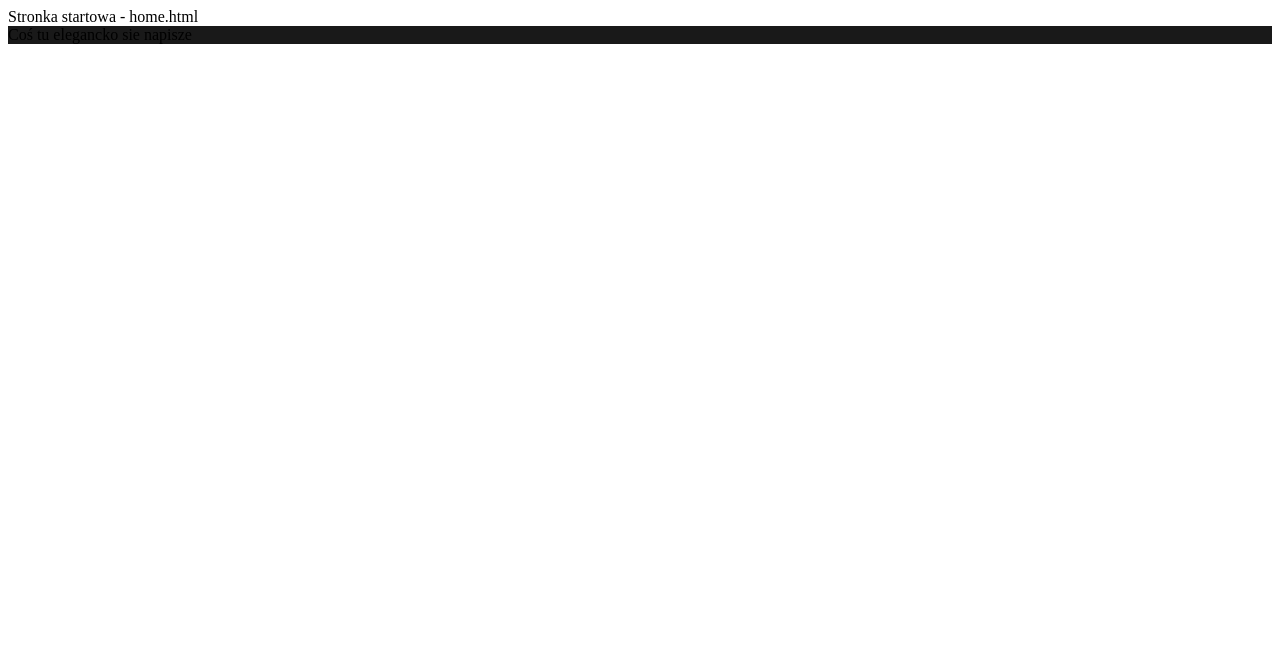
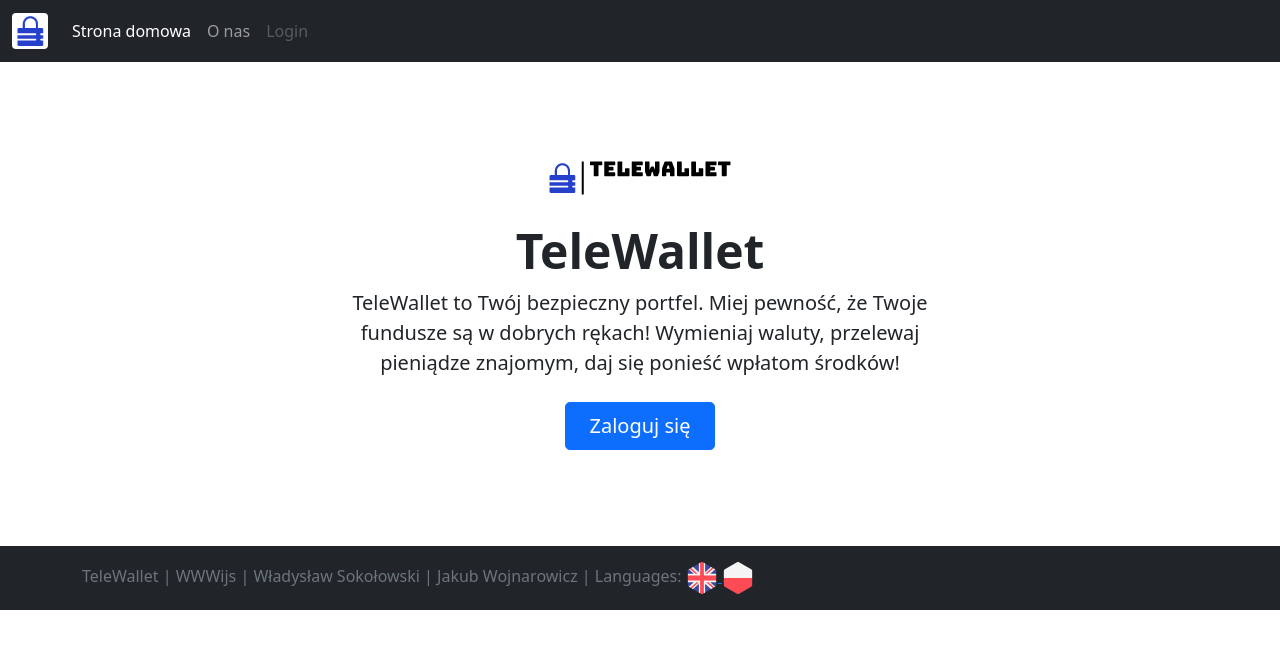
Before and after one commit to WSokoll/TeleWallet, a Flask app: page / in a window 1280 px wide. Shown: the top 649 px of the page. Run offline with Flask 2, Linux system fonts and the light colour scheme.

Commit message:
home page + navbar start, images

```diff
--- a/templates/base.html
+++ b/templates/base.html
@@ -5,29 +5,59 @@
     <head>
         {%- block head %}
         <meta charset="utf-8">
-        <title>{% block title %}{{ title|default("Tele Wallet", true) }}{% endblock title %}</title>
+            <meta name="viewport" content="width=device-width, initial-scale=1">
+            <link href="https://cdn.jsdelivr.net/npm/bootstrap@5.0.2/dist/css/bootstrap.min.css" rel="stylesheet" integrity="sha384-EVSTQN3/azprG1Anm3QDgpJLIm9Nao0Yz1ztcQTwFspd3yD65VohhpuuCOmLASjC" crossorigin="anonymous">
+            <link rel="icon" type="image/x-icon" href="../static/img/favicon.ico">
+            <title>{% block title %}{{ title|default("Tele Wallet", true) }}{% endblock title %}</title>
         {%- endblock head %}
     </head>
     <body{% block body_attribs %}{% endblock body_attribs %}>
-
         {% block navbar %}
+            <nav class="navbar navbar-expand-md navbar-dark bg-dark mb-4">
+              <div class="container-fluid">
+                <a class="navbar-brand" href="/">
+                    <img src="../static/img/telewallet-logo-lock.png" alt="" class="rounded">
+                </a>
+                <button class="navbar-toggler" type="button" data-bs-toggle="collapse" data-bs-target="#navbarCollapse" aria-controls="navbarCollapse" aria-expanded="false" aria-label="Toggle navigation">
+                  <span class="navbar-toggler-icon"></span>
+                </button>
+                <div class="collapse navbar-collapse" id="navbarCollapse">
+                  <ul class="navbar-nav me-auto mb-2 mb-md-0">
+                    <li class="nav-item">
+                      <a class="nav-link active" aria-current="page" href="/home">Strona domowa</a>
+                    </li>
+                    <li class="nav-item">
+                      <a class="nav-link" href="#">O nas</a>
+                    </li>
+                    <li class="nav-item">
+                      <a class="nav-link disabled" href="#" tabindex="-1" aria-disabled="true">Login</a>
+                    </li>
+                  </ul>
+                </div>
+              </div>
+            </nav>
         {%- endblock navbar %}
 
         {% block body -%}
             {% block content -%}
             {%- endblock content %}
             {% block scripts %}
+
             {%- endblock scripts %}
         {%- endblock body %}
 
-        <footer class="footer mt-auto py-3" style="background-color: rgb(25, 25, 25);">
+        <footer class="footer mt-auto py-3 bg-dark" >
           <div class="container">
-            <span class="text-muted">Coś tu elegancko sie napisze</span>
-{#            | <a href="?lang=en">en</a>#}
-{#            | <a href="?lang=pl">pl</a>#}
+            <span class="text-muted">TeleWallet | WWWijs | Władysław Sokołowski | Jakub Wojnarowicz | Languages: </span>
+             <a href="?lang=en">
+              <img src="../static/img/en-lang.png" width="32" height="32" alt="">
+            </a>
+             <a href="?lang=pl">
+              <img src="../static/img/pl-lang.png" width="32" height="32" alt="">
+            </a>
           </div>
         </footer>
-
+        <script src="https://cdn.jsdelivr.net/npm/bootstrap@5.0.2/dist/js/bootstrap.bundle.min.js" integrity="sha384-MrcW6ZMFYlzcLA8Nl+NtUVF0sA7MsXsP1UyJoMp4YLEuNSfAP+JcXn/tWtIaxVXM" crossorigin="anonymous"></script>
     </body>
     {%- endblock html %}
 </html>
--- a/templates/home.html
+++ b/templates/home.html
@@ -1,5 +1,15 @@
 {% extends "base.html" %}
 
 {% block content %}
-Stronka startowa - home.html
+<div class="px-4 py-5 my-5 text-center">
+    <img class="d-block mx-auto mb-4" src="../static/img/telewallet-logo-slim.png" alt="" >
+    <h1 class="display-5 fw-bold">TeleWallet</h1>
+    <div class="col-lg-6 mx-auto">
+      <p class="lead mb-4">TeleWallet to Twój bezpieczny portfel. Miej pewność, że Twoje fundusze są w dobrych rękach! Wymieniaj waluty, przelewaj
+      pieniądze znajomym, daj się ponieść wpłatom środków!</p>
+      <div class="d-grid gap-2 d-sm-flex justify-content-sm-center">
+        <a role="button" href="/login" class="btn btn-primary btn-lg px-4 gap-3">Zaloguj się</a>
+      </div>
+    </div>
+  </div>
 {% endblock %}
--- a/templates/security/login_user.html
+++ b/templates/security/login_user.html
@@ -4,13 +4,16 @@
 {% block content %}
 {% include "security/_messages.html" %}
 <h1>{{ _fsdomain('Login') }}</h1>
+    <main class="form-signin text-center">
+    <img class="mb-4" src="../static/img/telewallet-logo-slim.png" alt="" >
 <form action="{{ url_for_security('login') }}" method="POST" name="login_user_form">
   {{ login_user_form.hidden_tag() }}
-  {{ render_field_with_errors(login_user_form.email) }}
+    {{ render_field_with_errors(login_user_form.email) }}
   {{ render_field_with_errors(login_user_form.password) }}
   {{ render_field_with_errors(login_user_form.remember) }}
   {{ render_field_errors(login_user_form.csrf_token) }}
   {{ render_field(login_user_form.submit) }}
 </form>
+    </main>
 {% include "security/_menu.html" %}
 {% endblock %}
```
Also changed, not shown: static/img/en-lang.png (added), static/img/favicon.ico (added), static/img/pl-lang.png (added), static/img/telewallet-logo-lock.png (added), static/img/telewallet-logo-slim.png (added).
